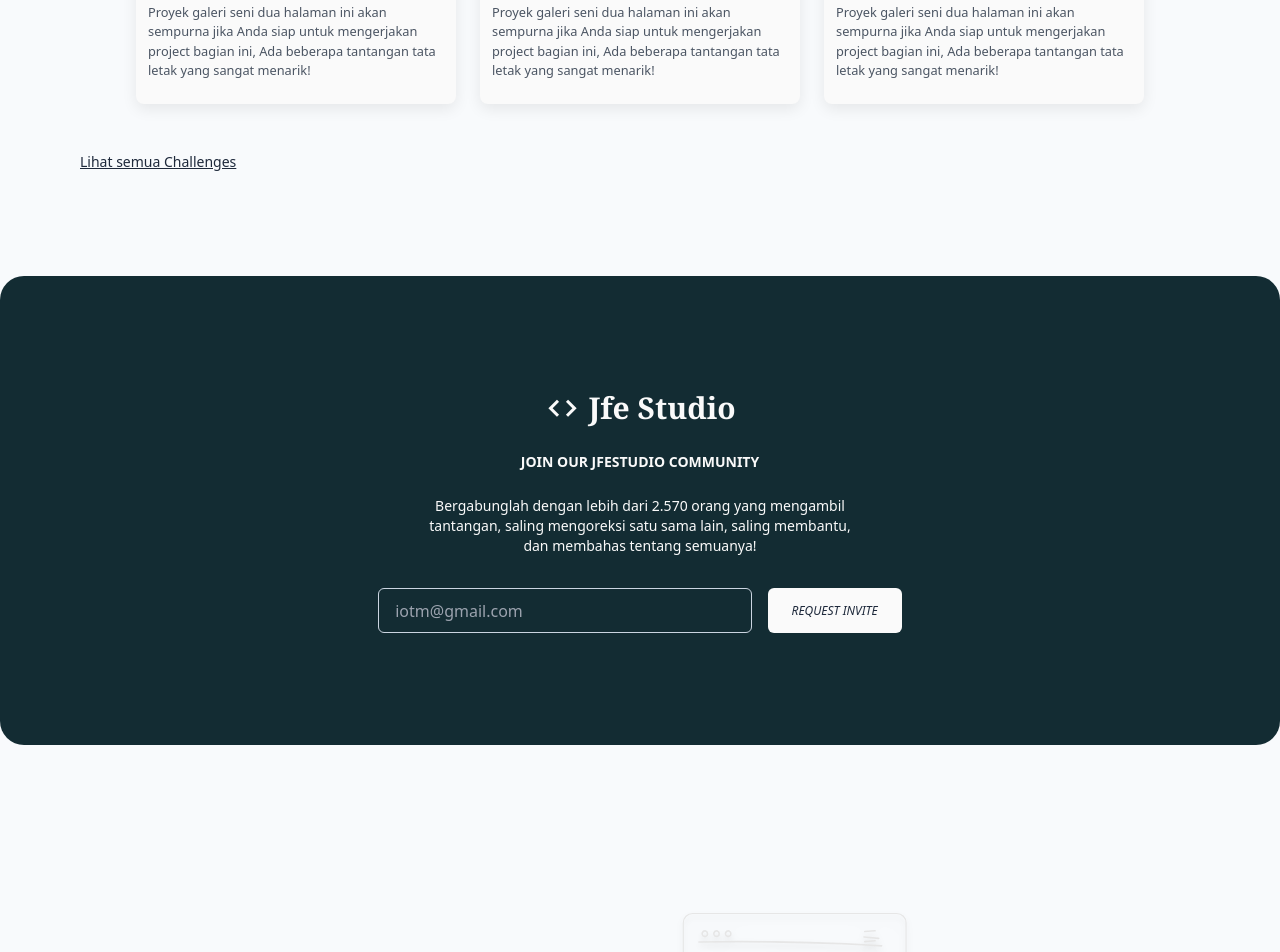
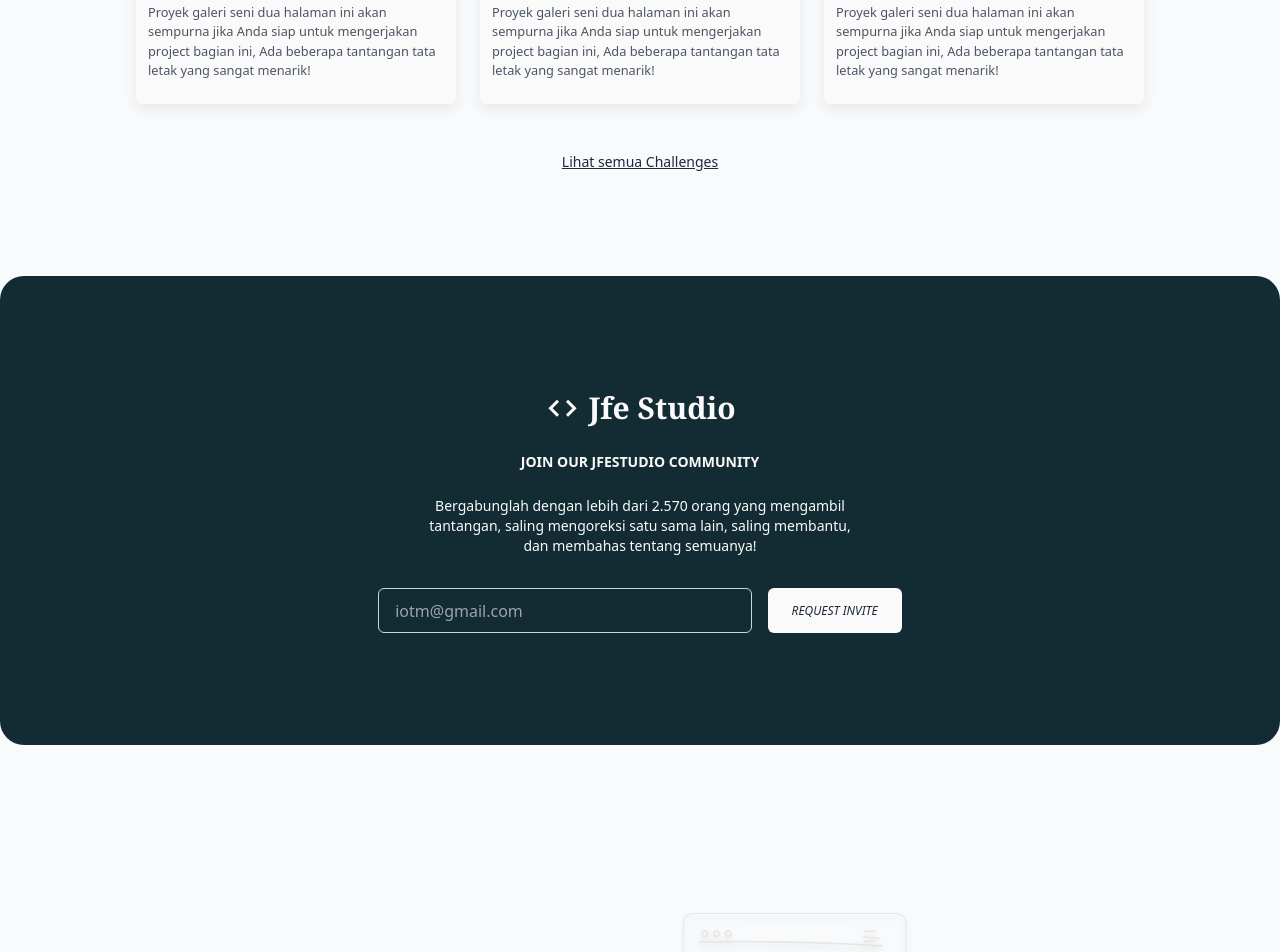
Before and after one commit to JfeStudio/iotm-demo-homepage, a website: page index.html in a window 1280 px wide. Shown: the part 2387-3339 px from the top of the page. Drawn offline with nearby package versions, Linux system fonts and the light colour scheme.

Commit message:
rumit mx-auto

```diff
--- a/index.html
+++ b/index.html
@@ -475,7 +475,7 @@
           </div>
         </div>
         <a
-          class="mt-8 block max-w-max text-center text-sm text-dark underline hover:no-underline md:mt-12"
+          class="mx-auto mt-8 block max-w-max text-center text-sm text-dark underline hover:no-underline md:mt-12"
           href="#"
           >Lihat semua Challenges</a
         >
```
